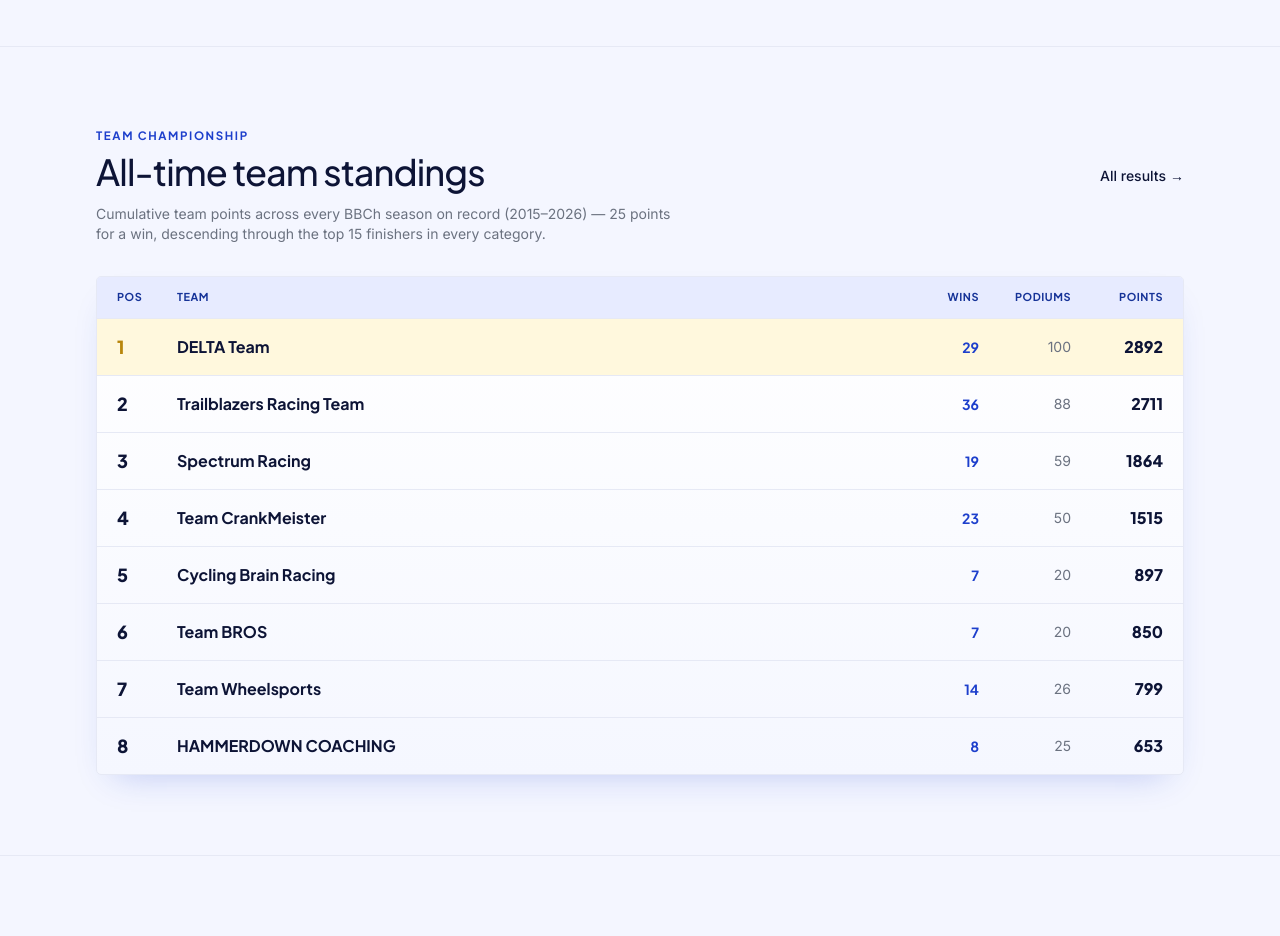
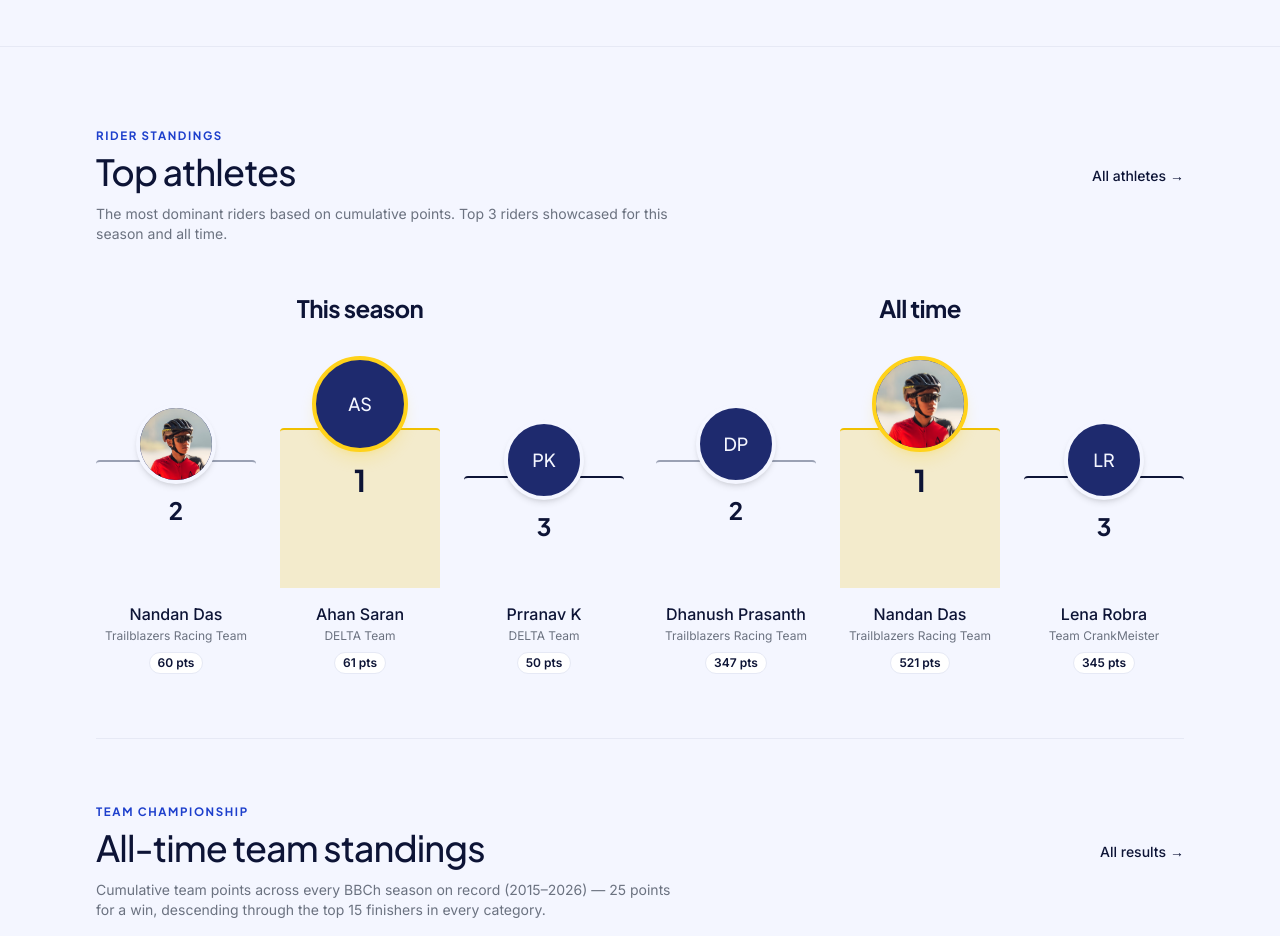
Before and after one commit to LazyWiz007/bbch.in, a Next.js app: page / in a window 1280 px wide. Shown: the part 1820-2756 px from the top of the page. Built offline with nearby package versions, Linux system fonts and the light colour scheme.

Commit message:
feat: Add Top Athletes podium and update rules

```diff
--- a/src/app/page.tsx
+++ b/src/app/page.tsx
@@ -7,9 +7,10 @@ import { EventCard } from "@/components/event-card";
 import { partners } from "@/lib/partners";
 import { gallery } from "@/lib/gallery";
 import { TypeBadge } from "@/components/ui/badge";
-import { getRecentEvents, getStats, events } from "@/lib/data";
+import { getRecentEvents, getStats, events, getTopAthletes } from "@/lib/data";
 import { getTeamStandings } from "@/lib/team-standings";
 import { TeamStandings } from "@/components/team-standings";
+import { TopAthletesPodium } from "@/components/top-athletes-podium";
 import { ProtectedGalleryGrid } from "@/components/protected-gallery-grid";
 import { FacebookFeed } from "@/components/facebook-feed";
 import {
@@ -26,6 +27,9 @@ export default function Home() {
   const nextUp = upcoming[0];
   const latest = events[0];
   const teamStandings = getTeamStandings().slice(0, 8);
+  const maxYear = events.length > 0 ? Math.max(...events.map((e) => e.year)) : new Date().getFullYear();
+  const topAthletesAllTime = getTopAthletes();
+  const topAthletesThisSeason = getTopAthletes(maxYear);
 
   return (
     <>
@@ -134,10 +138,28 @@ export default function Home() {
         </Container>
       </section>
 
-      {/* TEAM CHAMPIONSHIP */}
+      {/* TOP ATHLETES & TEAM CHAMPIONSHIP */}
       {teamStandings.length > 0 && (
         <section className="border-b border-line bg-paper py-16 sm:py-20">
           <Container>
+            {/* TOP ATHLETES */}
+            <div className="mb-16 pb-16 border-b border-line">
+              <SectionHeading
+                eyebrow="Rider standings"
+                title="Top athletes"
+                action={{ href: "/athletes", label: "All athletes" }}
+              />
+              <p className="mt-3 max-w-xl text-sm text-greige mb-12">
+                The most dominant riders based on cumulative points. Top 3 riders showcased for this season and all time.
+              </p>
+
+              <div className="grid grid-cols-1 md:grid-cols-2 gap-16 md:gap-8">
+                <TopAthletesPodium athletes={topAthletesThisSeason} title="This season" />
+                <TopAthletesPodium athletes={topAthletesAllTime} title="All time" />
+              </div>
+            </div>
+
+            {/* TEAM CHAMPIONSHIP */}
             <SectionHeading
               eyebrow="Team championship"
               title="All-time team standings"
--- a/src/app/rules-and-regulations/page.tsx
+++ b/src/app/rules-and-regulations/page.tsx
@@ -42,6 +42,23 @@ export default function RulesAndRegulationsPage() {
             >
               Download rulebook (.docx)
             </ButtonLink>
+          </div>
+
+          {/* Points & Ranking System */}
+          <div className="gloss-card mb-10 rounded-xl border border-line p-6 sm:p-10">
+            <p className="eyebrow text-ember">Athlete & Team Standings</p>
+            <h2 className="mt-2 font-display text-2xl font-extrabold tracking-tight text-ink sm:text-3xl">
+              Points &amp; Ranking System
+            </h2>
+            <p className="mt-4 text-sm leading-relaxed text-ink/80">
+              The BBCh ranking system recognizes the most dominant riders and teams based on cumulative points across races. The system applies to both the <strong>Top Athletes</strong> and <strong>Team Championship</strong> standings on our homepage.
+            </p>
+            <ul className="mt-4 list-disc pl-5 text-sm leading-relaxed text-ink/80 space-y-2">
+              <li>Points are awarded to the <strong>top 15 finishers</strong> in every category of every race.</li>
+              <li>The points scale is strictly descending: <strong>25 points for a win (1st place)</strong>, 20 for 2nd, 16 for 3rd, 13 for 4th, 11 for 5th, 10 for 6th, and so on, down to 1 point for 15th place.</li>
+              <li>For athletes, we calculate both <strong>This season</strong> rankings (points accumulated in the current year) and <strong>All-time</strong> rankings (cumulative points across every season on record from 2015 to present).</li>
+              <li>For teams, cumulative team points are calculated across every season on record. Riders with no team on record ("Independent") do not score for any team.</li>
+            </ul>
           </div>
 
           <div className="gloss-card rounded-xl border border-line p-6 sm:p-10">
--- /dev/null
+++ b/src/components/top-athletes-podium.tsx
@@ -0,0 +1,72 @@
+import Link from "next/link";
+import Image from "next/image";
+import { cn } from "@/lib/utils";
+import type { AthleteStanding } from "@/lib/data";
+
+function initials(name: string) {
+  return name.split(" ").map((p) => p[0]).slice(0, 2).join("").toUpperCase();
+}
+
+export function TopAthletesPodium({ athletes, title }: { athletes: AthleteStanding[], title: string }) {
+  // We expect up to 3 athletes. We want to display them in this order: 2nd, 1st, 3rd
+  const top3 = athletes.slice(0, 3);
+
+  if (top3.length === 0) {
+    return null;
+  }
+
+  // Reorder for podium: [2nd, 1st, 3rd]
+  const podiumOrder = [];
+  if (top3[1]) podiumOrder.push({ athlete: top3[1], place: 2 });
+  if (top3[0]) podiumOrder.push({ athlete: top3[0], place: 1 });
+  if (top3[2]) podiumOrder.push({ athlete: top3[2], place: 3 });
+
+  return (
+    <div className="flex flex-col items-center">
+      <h3 className="mb-8 font-display text-2xl font-bold tracking-tight text-ink">{title}</h3>
+      <div className="flex w-full items-end justify-center gap-2 sm:gap-6">
+        {podiumOrder.map(({ athlete: a, place }) => {
+          const isFirst = place === 1;
+          const height = isFirst ? "h-32 sm:h-40" : place === 2 ? "h-24 sm:h-32" : "h-20 sm:h-28";
+          const bgColor = isFirst ? "bg-[#f0c000]/20 border-[#f0c000]" : place === 2 ? "bg-greige-300 border-greige-400" : "bg-greige-200 border-greige-300";
+
+          return (
+            <Link
+              key={a.athleteId}
+              href={`/athletes/${a.slug}`}
+              className="group flex flex-1 flex-col items-center max-w-[120px] sm:max-w-[160px]"
+            >
+              {/* Profile Image */}
+              <div className={cn(
+                "relative z-10 -mb-6 shrink-0 overflow-hidden rounded-full border-4 border-paper bg-onyx-700 transition-transform group-hover:-translate-y-2 duration-300",
+                isFirst ? "h-20 w-20 sm:h-24 sm:w-24 border-yellow shadow-lg shadow-yellow/20" : "h-16 w-16 sm:h-20 sm:w-20 shadow-md"
+              )}>
+                {a.imageUrl ? (
+                  <Image src={a.imageUrl} alt={a.name} fill className="object-cover" unoptimized />
+                ) : (
+                  <span className="flex h-full w-full items-center justify-center font-display text-lg font-medium text-paper">
+                    {initials(a.name)}
+                  </span>
+                )}
+              </div>
+
+              {/* Podium Block */}
+              <div className={cn("flex w-full flex-col items-center justify-start rounded-t-lg border-t-2 pt-8 px-2 text-center transition-colors group-hover:bg-opacity-70", bgColor, height)}>
+                <span className={cn("font-display font-bold text-ink", isFirst ? "text-3xl" : "text-2xl")}>{place}</span>
+              </div>
+
+              {/* Info */}
+              <div className="mt-4 text-center">
+                <p className="font-medium leading-tight text-ink group-hover:text-ember">{a.name}</p>
+                <p className="mt-1 text-xs text-greige truncate w-full px-1">{a.team ?? "Independent"}</p>
+                <div className="mt-2 inline-flex items-center rounded-full bg-cream px-2 py-0.5 text-xs font-semibold text-ink border border-line">
+                  {a.points} pts
+                </div>
+              </div>
+            </Link>
+          );
+        })}
+      </div>
+    </div>
+  );
+}
--- a/src/lib/data.ts
+++ b/src/lib/data.ts
@@ -232,3 +232,58 @@ export function getAthleteSummaries(): AthleteSummary[] {
     })
     .sort((a, b) => b.races - a.races || a.name.localeCompare(b.name));
 }
+
+const POINTS_BY_RANK = [25, 20, 16, 13, 11, 10, 9, 8, 7, 6, 5, 4, 3, 2, 1];
+
+export interface AthleteStanding {
+  athleteId: string;
+  name: string;
+  slug: string;
+  team: string | null;
+  imageUrl?: string;
+  points: number;
+  wins: number;
+  podiums: number;
+}
+
+export function getTopAthletes(season?: number): AthleteStanding[] {
+  const byAthlete = new Map<
+    string,
+    { points: number; wins: number; podiums: number }
+  >();
+
+  for (const r of results) {
+    if (r.rank == null) continue;
+
+    if (season != null) {
+      const event = eventById.get(r.eventId);
+      if (!event || event.year !== season) continue;
+    }
+
+    const pts = r.rank <= POINTS_BY_RANK.length ? POINTS_BY_RANK[r.rank - 1] : 0;
+
+    let entry = byAthlete.get(r.athleteId);
+    if (!entry) {
+      entry = { points: 0, wins: 0, podiums: 0 };
+      byAthlete.set(r.athleteId, entry);
+    }
+
+    entry.points += pts;
+    if (r.rank === 1) entry.wins += 1;
+    if (r.rank <= 3) entry.podiums += 1;
+  }
+
+  return [...byAthlete.entries()]
+    .map(([athleteId, stats]) => {
+      const a = athleteById.get(athleteId)!;
+      return {
+        athleteId,
+        name: a.name,
+        slug: a.slug,
+        team: a.team ?? null,
+        imageUrl: a.imageUrl,
+        ...stats,
+      };
+    })
+    .sort((a, b) => b.points - a.points);
+}
```
